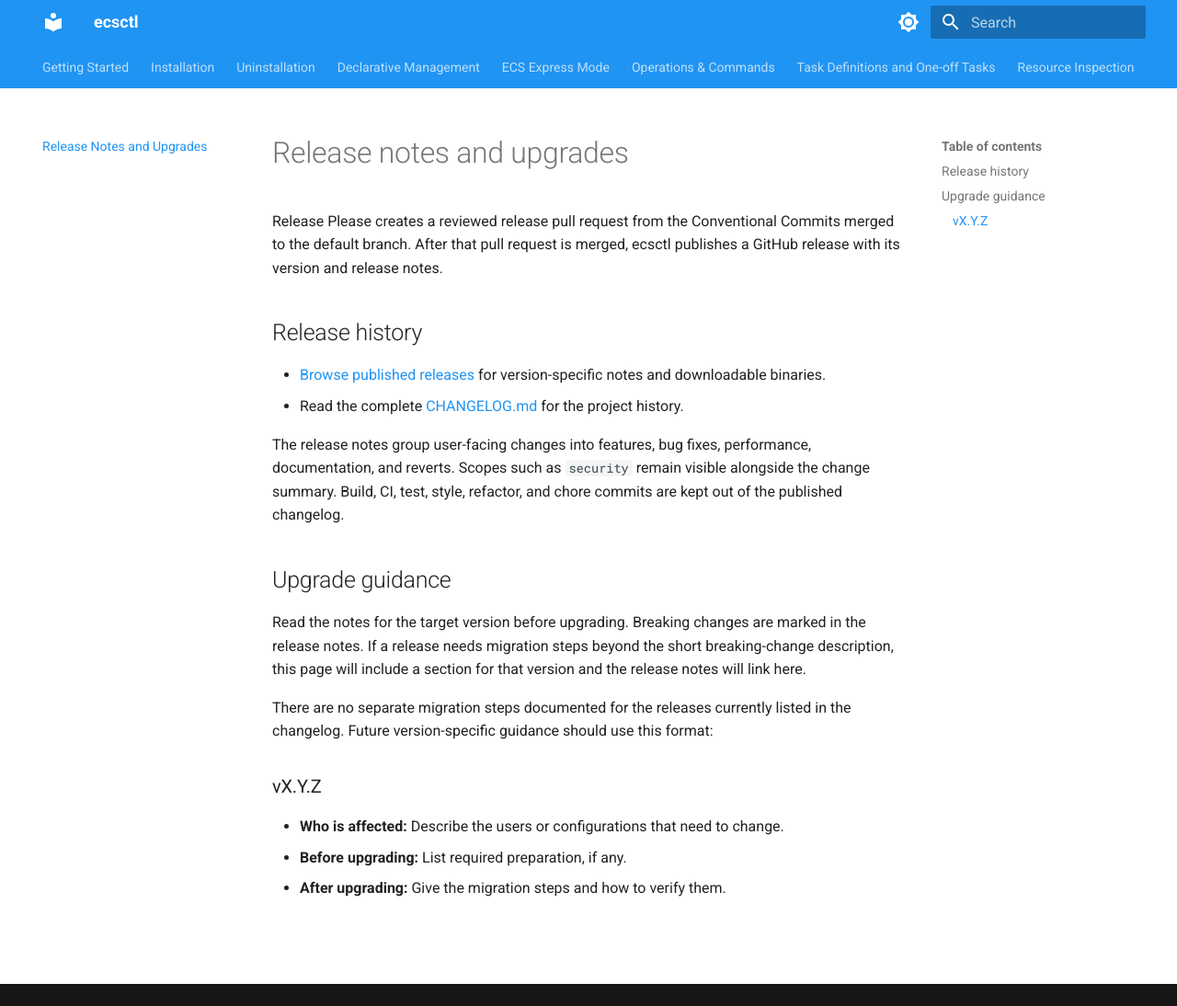
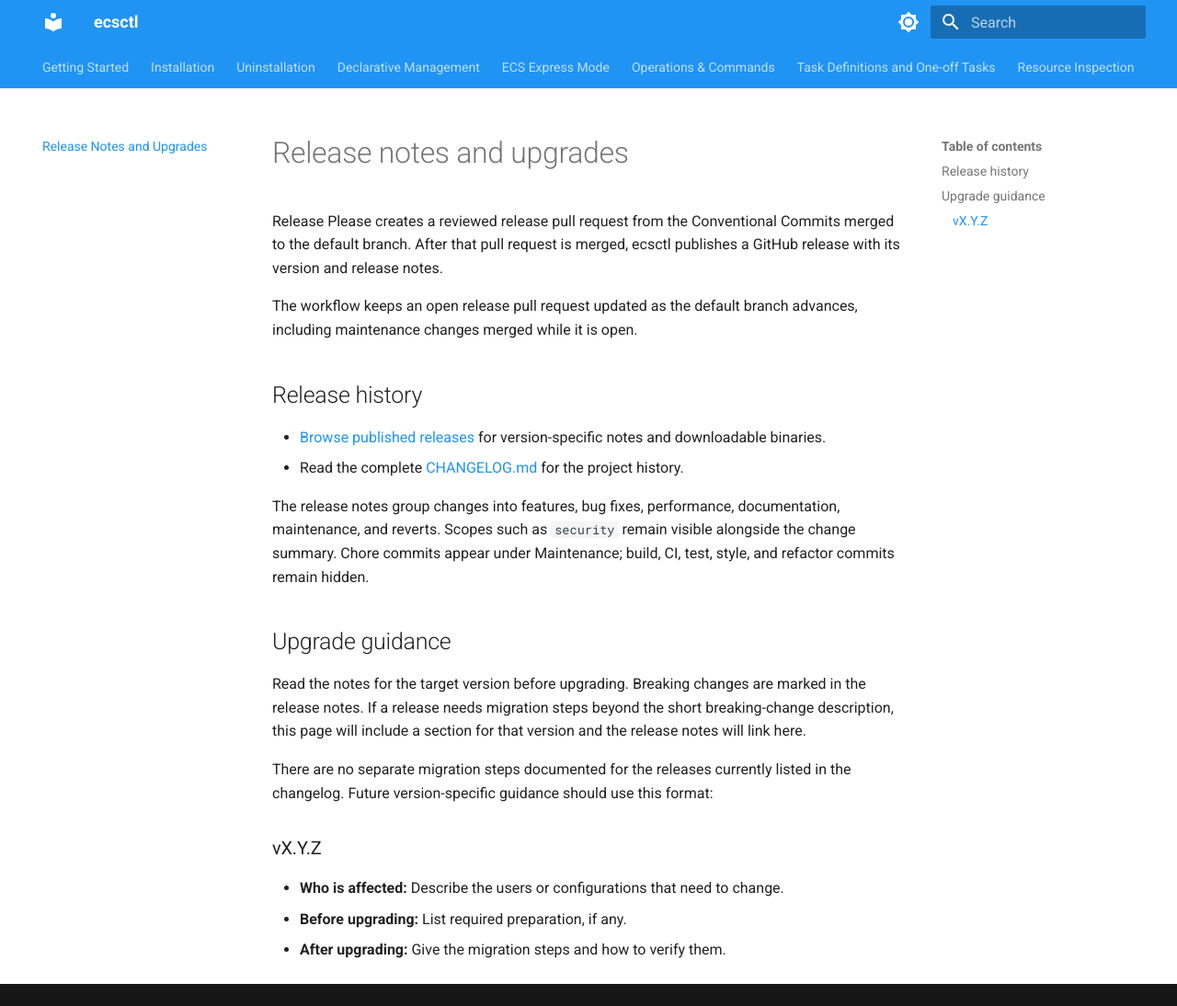
Before and after one commit to Roslaan001/ecsctl, an MkDocs documentation site: the page built from docs/releases.md, in a window 1280 px wide and 1094 px high. Shown: the whole window at 92% size. Built offline with MkDocs 1.6.1 and Material for MkDocs 9.7.7, drawn with Linux system fonts in a browser that asks for light colours.

Commit message:
chore(release): sync open release PRs and show maintenance notes (#42)
* chore(release): keep open release PRs up to date

* chore(release): show maintenance commits in notes

```diff
--- a/docs/releases.md
+++ b/docs/releases.md
@@ -1,13 +1,15 @@
 # Release notes and upgrades
 
 Release Please creates a reviewed release pull request from the Conventional Commits merged to the default branch. After that pull request is merged, ecsctl publishes a GitHub release with its version and release notes.
+
+The workflow keeps an open release pull request updated as the default branch advances, including maintenance changes merged while it is open.
 
 ## Release history
 
 - [Browse published releases](https://github.com/Roslaan001/ecsctl/releases) for version-specific notes and downloadable binaries.
 - Read the complete [CHANGELOG.md](https://github.com/Roslaan001/ecsctl/blob/main/CHANGELOG.md) for the project history.
 
-The release notes group user-facing changes into features, bug fixes, performance, documentation, and reverts. Scopes such as `security` remain visible alongside the change summary. Build, CI, test, style, refactor, and chore commits are kept out of the published changelog.
+The release notes group changes into features, bug fixes, performance, documentation, maintenance, and reverts. Scopes such as `security` remain visible alongside the change summary. Chore commits appear under Maintenance; build, CI, test, style, and refactor commits remain hidden.
 
 ## Upgrade guidance
 
--- a/release-please-config.json
+++ b/release-please-config.json
@@ -1,6 +1,7 @@
 {
   "$schema": "https://raw.githubusercontent.com/googleapis/release-please/main/schemas/config.json",
   "release-type": "go",
+  "always-update": true,
   "changelog-sections": [
     { "type": "feat", "section": "Features" },
     { "type": "fix", "section": "Bug Fixes" },
@@ -8,7 +9,7 @@
     { "type": "docs", "section": "Documentation" },
     { "type": "revert", "section": "Reverts" },
     { "type": "build", "section": "Build", "hidden": true },
-    { "type": "chore", "section": "Maintenance", "hidden": true },
+    { "type": "chore", "section": "Maintenance" },
     { "type": "ci", "section": "CI", "hidden": true },
     { "type": "refactor", "section": "Refactoring", "hidden": true },
     { "type": "style", "section": "Style", "hidden": true },
```
